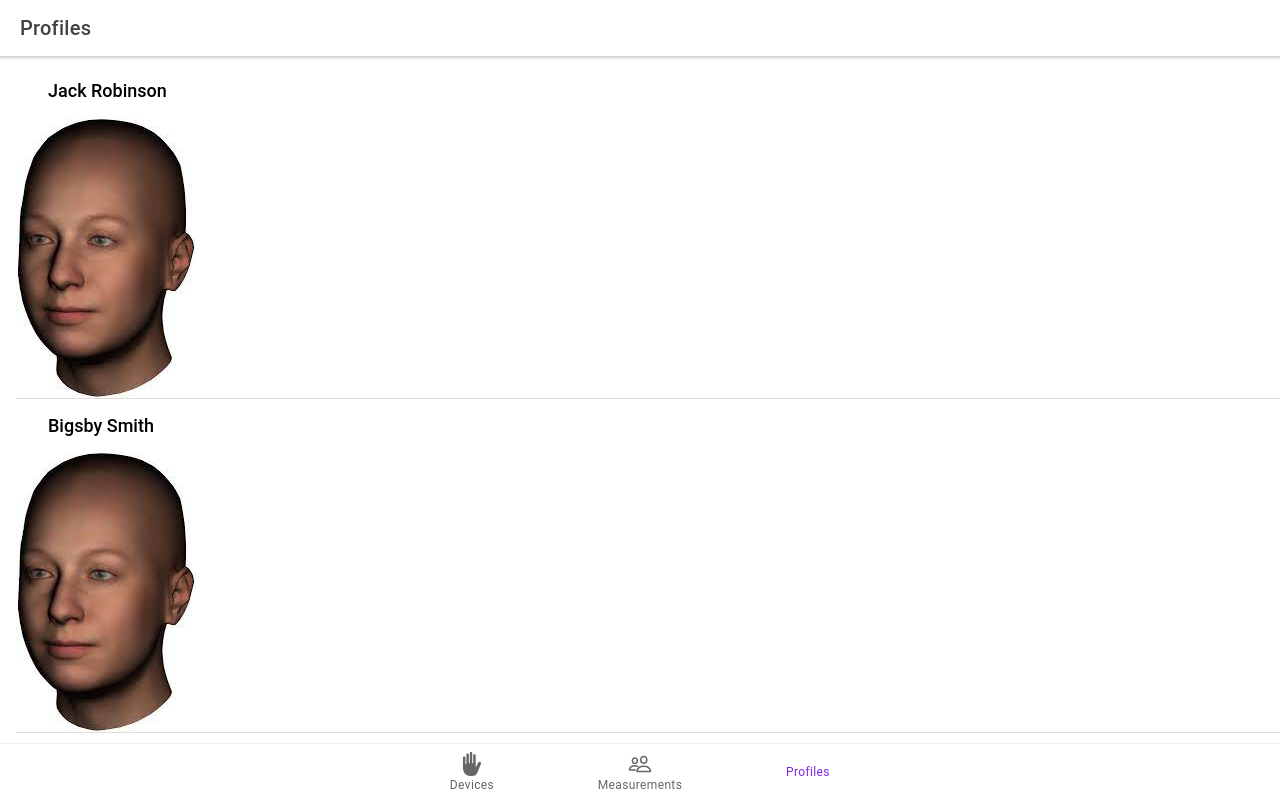
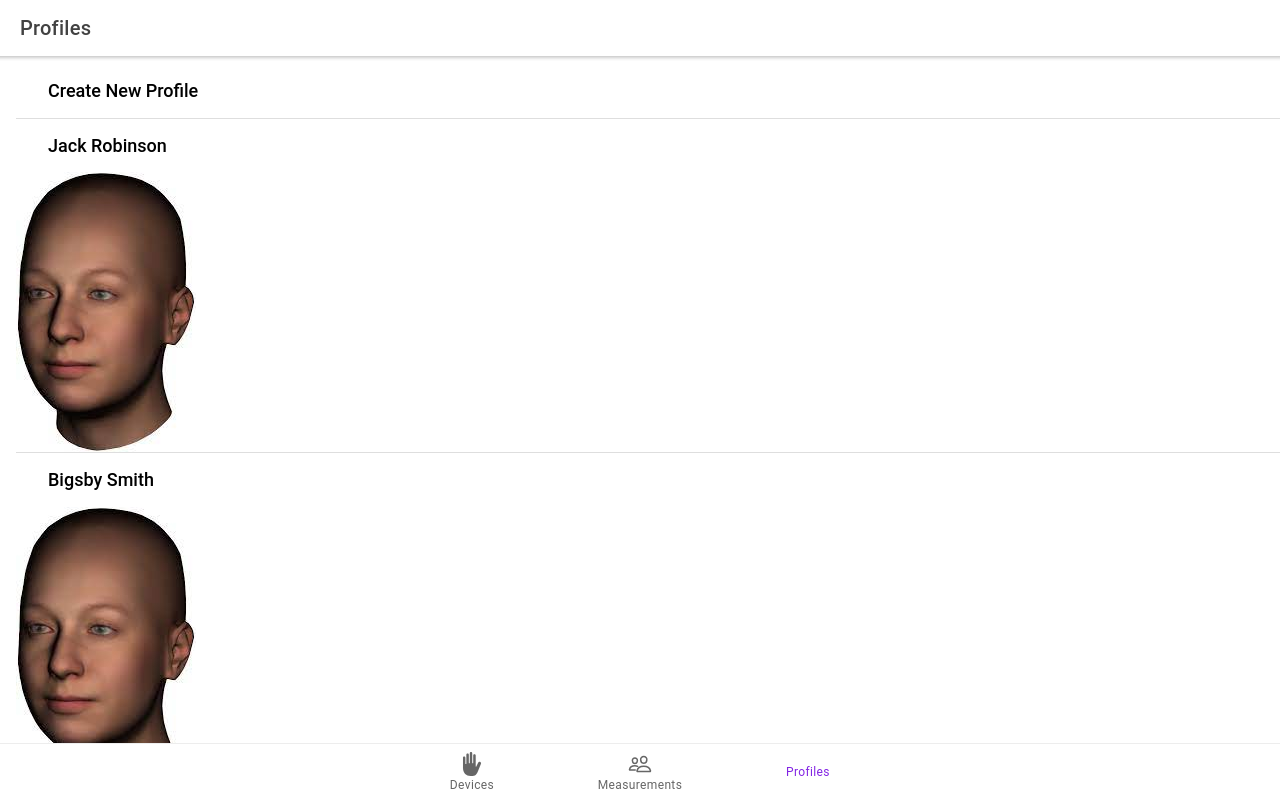
Before and after one commit to e-NABLE-Volunteer-Community/configurator-web, a React (Create React App) app: page /devices in a window 1280 px wide. Both pictures are taken after a click on the tab "Profiles". Built offline with nearby package versions, Linux system fonts and the light colour scheme.

Commit message:
Adding routing and some base pages for profiles

```diff
--- /dev/null
+++ b/src/pages/ProfilePage/NewProfile/NewProfile.tsx
@@ -0,0 +1,15 @@
+import { VFC } from "react";
+import { IonContent, IonPage } from "@ionic/react";
+
+const NewProfile: VFC = () => {
+  return (
+    <>
+      <IonPage>
+        <IonContent>
+          <div>New Profile</div>
+        </IonContent>
+      </IonPage>
+    </>
+  );
+};
+export default NewProfile;
--- /dev/null
+++ b/src/pages/ProfilePage/ProfileDetails/ProfileDetails.tsx
@@ -0,0 +1,15 @@
+import { VFC } from "react";
+import { IonContent, IonPage } from "@ionic/react";
+
+const ProfileDetails: VFC = () => {
+  return (
+    <>
+      <IonPage>
+        <IonContent>
+          <div>details</div>
+        </IonContent>
+      </IonPage>
+    </>
+  );
+};
+export default ProfileDetails;
--- a/src/pages/ProfilePage/ProfileList.tsx
+++ b/src/pages/ProfilePage/ProfileList/ProfileList.tsx
@@ -1,5 +1,5 @@
 import { VFC } from "react";
-import { useProfiles } from "../../core/stores/app";
+import { useProfiles } from "../../../core/stores/app";
 import {
   IonContent,
   IonHeader,
@@ -10,9 +10,9 @@ import {
   IonTitle,
   IonToolbar,
 } from "@ionic/react";
-import { Profile } from "../../core/profile-types";
+import { Profile } from "../../../core/profile-types";
 import { useHistory } from "react-router-dom";
-import { isLoading } from "../../core/stores/utils";
+import { isLoading } from "../../../core/stores/utils";
 
 const ProfileListItem: VFC<Profile> = (profile) => {
   const history = useHistory();
@@ -38,6 +38,29 @@ const ProfileListItem: VFC<Profile> = (profile) => {
   );
 };
 
+const NewProfileItem: VFC = () => {
+  const history = useHistory();
+  const key = "new-profile";
+  const thisUrl = `/profiles/new`;
+  const onClick = () => history.push(thisUrl);
+  return (
+    <IonItem key={key} onClick={onClick}>
+      <div style={{ display: "flex" }}>
+        <div>
+          <div style={{ marginLeft: "2rem", marginBottom: "1rem" }}>
+            <IonText>
+              <h5>Create New Profile</h5>
+            </IonText>
+          </div>
+          <div>
+            <IonImg />
+          </div>
+        </div>
+      </div>
+    </IonItem>
+  );
+};
+
 const ProfileList: VFC = () => {
   const profiles = useProfiles();
   if (isLoading(profiles)) return <>Loading...</>; // TODO: Loading
@@ -50,7 +73,10 @@ const ProfileList: VFC = () => {
         </IonToolbar>
       </IonHeader>
       <IonContent>
-        <IonList>{profiles.map(ProfileListItem)}</IonList>
+        <IonList>
+          <NewProfileItem />
+          {profiles.map(ProfileListItem)}
+        </IonList>
       </IonContent>
     </>
   );
--- a/src/pages/ProfilePage/index.tsx
+++ b/src/pages/ProfilePage/index.tsx
@@ -1,12 +1,25 @@
 import { VFC } from "react";
 import { IonContent, IonPage } from "@ionic/react";
-import ProfileList from "./ProfileList";
+import ProfileList from "./ProfileList/ProfileList";
+import NewProfile from "./NewProfile/NewProfile";
+import ProfileDetails from "./ProfileDetails/ProfileDetails";
+import { Route, Switch } from "react-router";
 
 const ProfilePage: VFC = () => {
   return (
     <>
       <IonPage>
-        <ProfileList />
+        <IonContent>
+          <Switch>
+            <Route path="/profiles" exact component={ProfileList} />
+            <Route path="/profiles/new" exact component={NewProfile} />
+            <Route
+              path="/profiles/p/:profileId"
+              exact
+              component={ProfileDetails}
+            />
+          </Switch>
+        </IonContent>
       </IonPage>
     </>
   );
```
